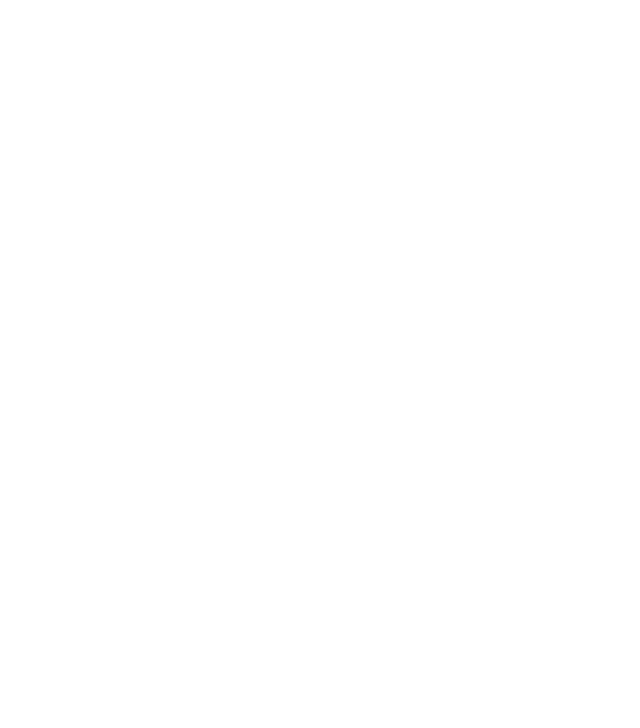
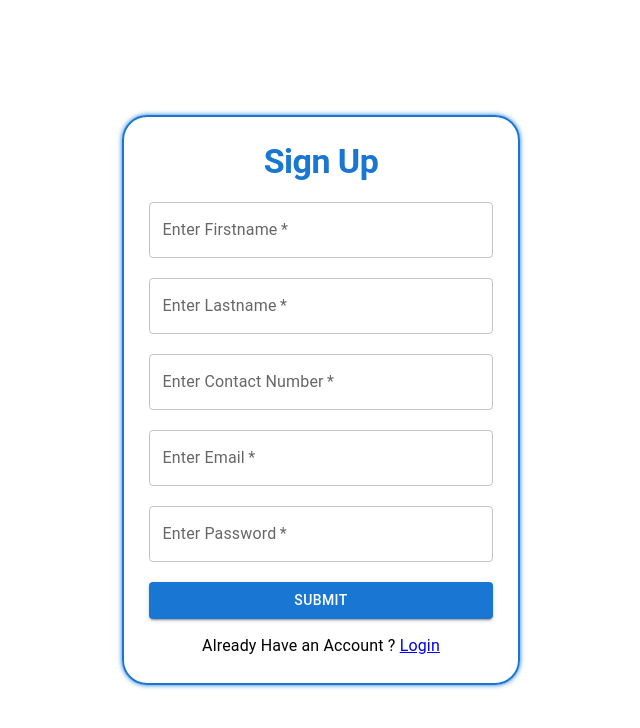
Before and after one commit to jaydeep4884/interview-portal, a React (Create React App) app: page /signup in a window 1280 px wide. Before the commit this address had no page. Shown: the top 728 px of the page, without its empty margins (319-959 px from the left). Built offline with nearby package versions, Linux system fonts and the light colour scheme.

Commit message:
Login and Signup Authentication Added SuccessFully.

```diff
--- a/src/App.jsx
+++ b/src/App.jsx
@@ -6,6 +6,7 @@
 import Category from "./pages/Category";
 import SubCat from "./pages/SubCat";
 import Qanswer from "./pages/Qanswer";
+import SignUp from "./pages/SignUp";
 
 function App() {
   return (
@@ -29,6 +30,7 @@
               </Header>
             }
           />
+          <Route path="/signup" element={<SignUp />}></Route>
           <Route
             path="subcat"
             element={
--- a/src/pages/Login.jsx
+++ b/src/pages/Login.jsx
@@ -3,7 +3,7 @@
 import toast, { Toaster } from "react-hot-toast";
 import { Form, Field, Formik } from "formik";
 import axios from "axios";
-import { useNavigate } from "react-router-dom";
+import { NavLink, useNavigate } from "react-router-dom";
 
 function Login() {
   const navigate = useNavigate();
@@ -19,7 +19,7 @@
         .then((res) => {
           if (res.data.status === "success") {
             toast.success("Login Successfully!!");
-            navigate("/admin"); // Redirect to AdminPanel after successful login
+            navigate("/admin");
           }
         });
     } catch (error) {
@@ -75,6 +75,7 @@
                     variant="outlined"
                     label="Email"
                     sx={InputStyle}
+                    required
                   />
 
                   <Field
@@ -84,6 +85,7 @@
                     variant="outlined"
                     label="Password"
                     sx={InputStyle}
+                    required
                   />
 
                   <Field
@@ -97,6 +99,14 @@
                   </Field>
                 </Form>
               </Formik>
+              <Box sx={{ marginTop: "15px", textAlign: "center" }}>
+                <Typography>
+                  Don't Have an Account ?{" "}
+                  <NavLink color="inherit" to={"/signup"}>
+                    SignUp
+                  </NavLink>
+                </Typography>
+              </Box>
             </Box>
           </Box>
         </Box>
--- a/src/pages/SignUp.jsx
+++ b/src/pages/SignUp.jsx
@@ -2,7 +2,7 @@
 import { Box, Button, Container, TextField, Typography } from "@mui/material";
 import { Form, Field, Formik } from "formik";
 import axios from "axios";
-import { useNavigate } from "react-router";
+import { NavLink, useNavigate } from "react-router";
 import toast, { Toaster } from "react-hot-toast";
 import { token } from "../assets/contexts";
 
@@ -27,7 +27,7 @@
         })
         .then((res) => {
           console.log(res.data);
-          navigate("./admin.jsx");
+          navigate("/admin");
           toast.success("User Created Successfully !");
           // "wuxy@mailinator.com" USER_2
           // jygy@mailinator.com USER_3
@@ -138,6 +138,14 @@
                   </Field>
                 </Form>
               </Formik>
+              <Box sx={{ marginTop: "15px", textAlign: "center" }}>
+                <Typography>
+                  Already Have an Account ?{" "}
+                  <NavLink color="inherit" to={"/login"}>
+                    Login
+                  </NavLink>
+                </Typography>
+              </Box>
             </Box>
           </Box>
         </Box>
```
